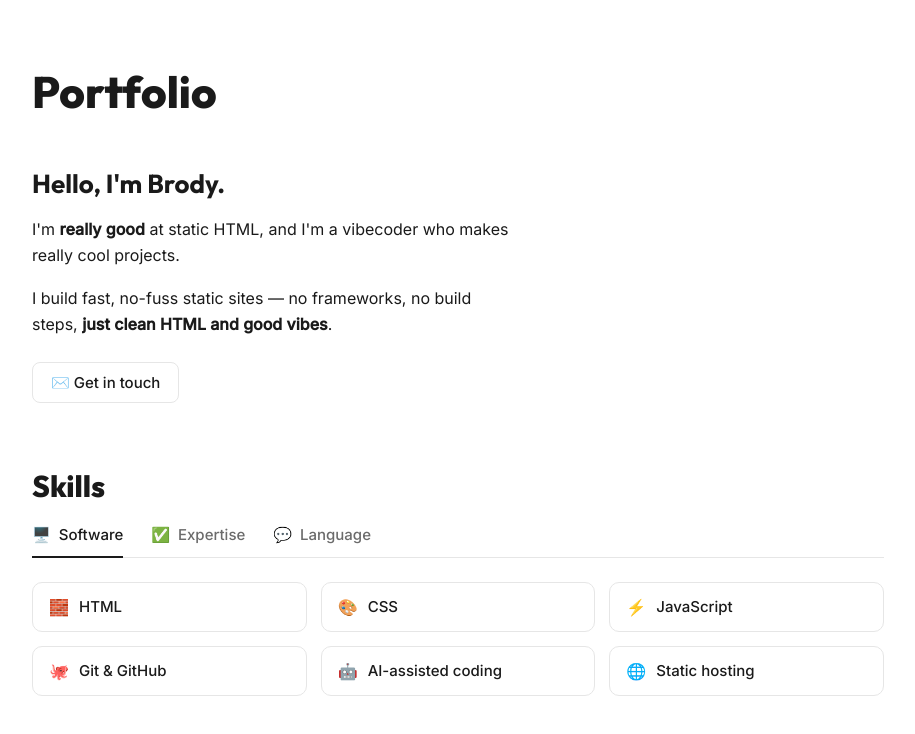
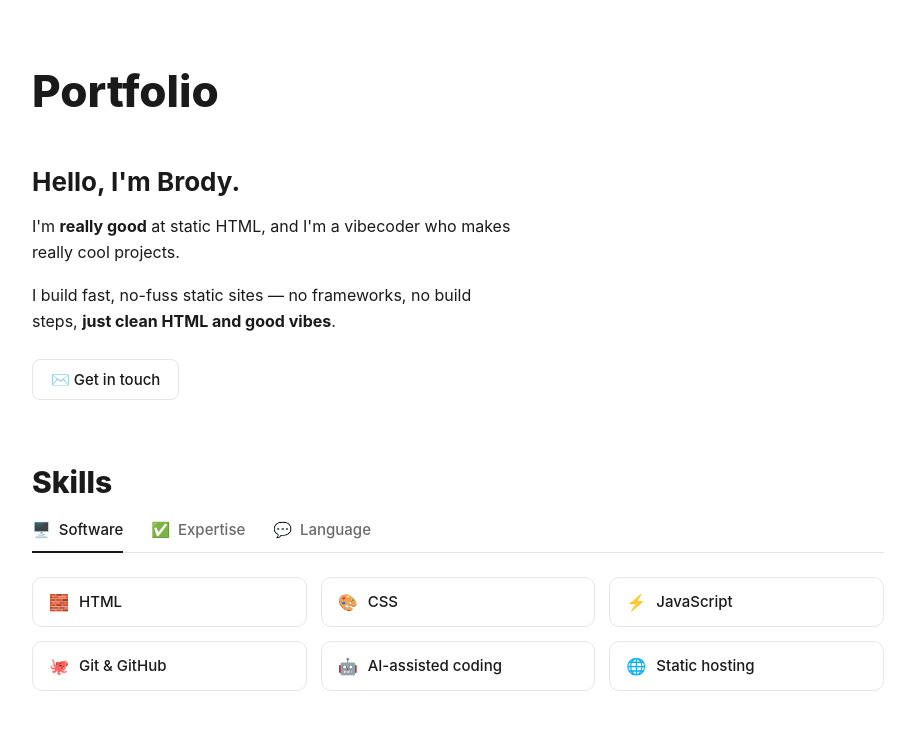
Before and after one commit to WORLDS194/brodyhops, a plain HTML site: page index.html in a window 1280 px wide. Shown: the whole page, without its empty margins (182-1097 px from the left). Drawn offline with Linux system fonts and the light colour scheme.

Commit message:
Update font-family to system fonts in index.html

```diff
--- a/index.html
+++ b/index.html
@@ -4,8 +4,6 @@
 <meta charset="UTF-8" />
 <meta name="viewport" content="width=device-width, initial-scale=1.0" />
 <title>Brody — Portfolio</title>
-<link rel="preconnect" href="https://fonts.googleapis.com">
-<link href="https://fonts.googleapis.com/css2?family=Outfit:wght@500;600;700;800&family=Inter:wght@400;500&display=swap" rel="stylesheet">
 <style>
   :root {
     --ink: #1a1a1a;
@@ -23,7 +21,7 @@
     padding: 0;
     background: var(--bg);
     color: var(--ink);
-    font-family: 'Inter', sans-serif;
+    font-family: -apple-system, BlinkMacSystemFont, 'Segoe UI', Helvetica, Arial, sans-serif;
   }
 
   .wrap {
@@ -33,7 +31,7 @@
   }
 
   h1.page-title {
-    font-family: 'Outfit', sans-serif;
+    font-family: -apple-system, BlinkMacSystemFont, 'Segoe UI', Helvetica, Arial, sans-serif;
     font-weight: 800;
     font-size: 44px;
     margin: 0 0 48px;
@@ -52,7 +50,7 @@
   .hero-text { flex: 1 1 380px; }
 
   .hero-text h2 {
-    font-family: 'Outfit', sans-serif;
+    font-family: -apple-system, BlinkMacSystemFont, 'Segoe UI', Helvetica, Arial, sans-serif;
     font-weight: 700;
     font-size: 26px;
     margin: 0 0 16px;
@@ -72,7 +70,7 @@
     display: inline-flex;
     align-items: center;
     gap: 8px;
-    font-family: 'Inter', sans-serif;
+    font-family: -apple-system, BlinkMacSystemFont, 'Segoe UI', Helvetica, Arial, sans-serif;
     font-size: 15px;
     font-weight: 500;
     color: var(--ink);
@@ -100,7 +98,7 @@
   }
 
   h2.section-title {
-    font-family: 'Outfit', sans-serif;
+    font-family: -apple-system, BlinkMacSystemFont, 'Segoe UI', Helvetica, Arial, sans-serif;
     font-weight: 800;
     font-size: 30px;
     margin: 0 0 20px;
@@ -128,7 +126,7 @@
     border-top: none;
     border-left: none;
     border-right: none;
-    font-family: 'Inter', sans-serif;
+    font-family: -apple-system, BlinkMacSystemFont, 'Segoe UI', Helvetica, Arial, sans-serif;
   }
 
   .tab.active {
@@ -177,7 +175,7 @@
     display: flex;
     align-items: center;
     gap: 8px;
-    font-family: 'Inter', sans-serif;
+    font-family: -apple-system, BlinkMacSystemFont, 'Segoe UI', Helvetica, Arial, sans-serif;
     font-size: 16px;
     font-weight: 600;
     margin: 0 0 10px;
```
